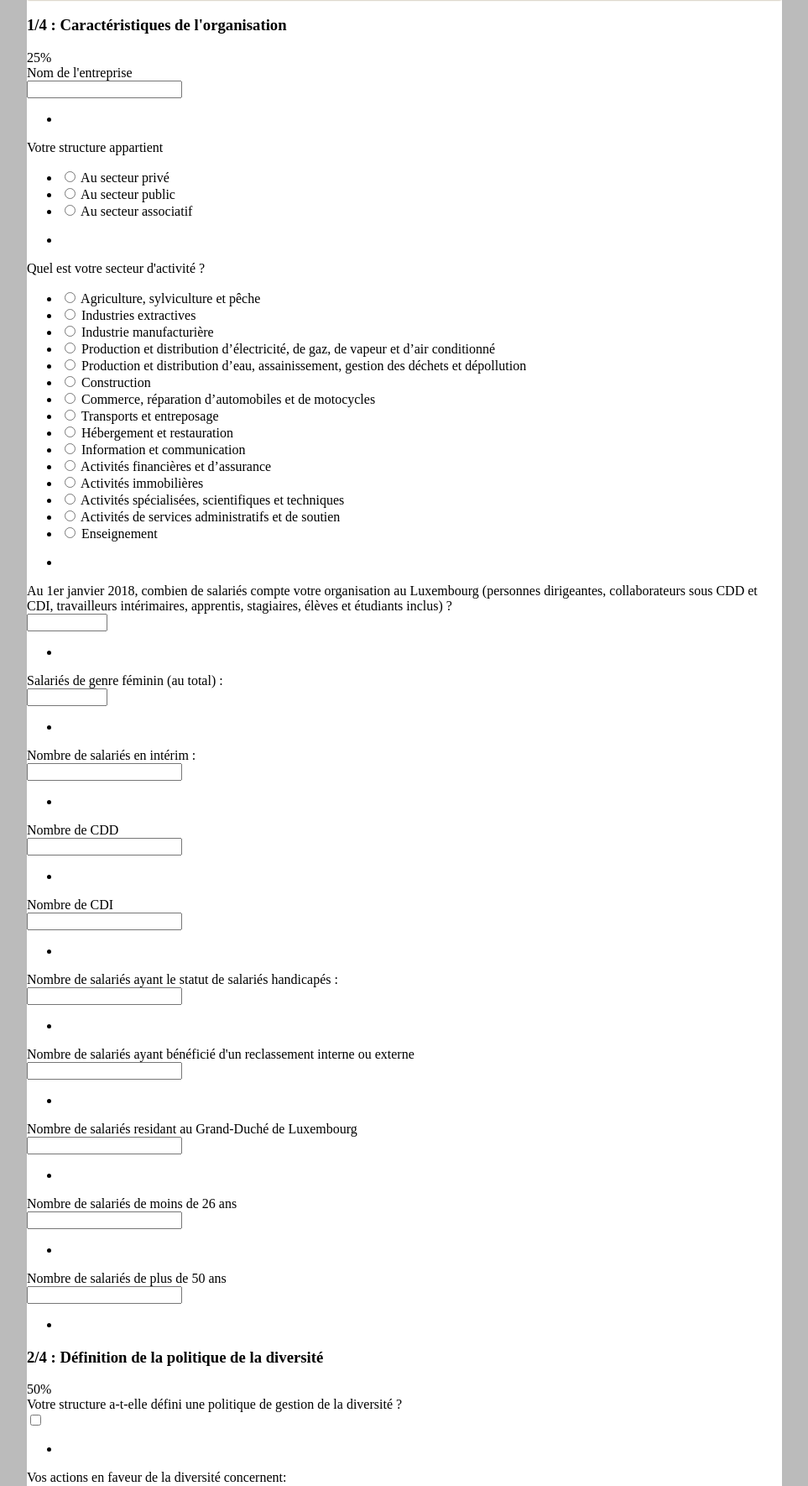
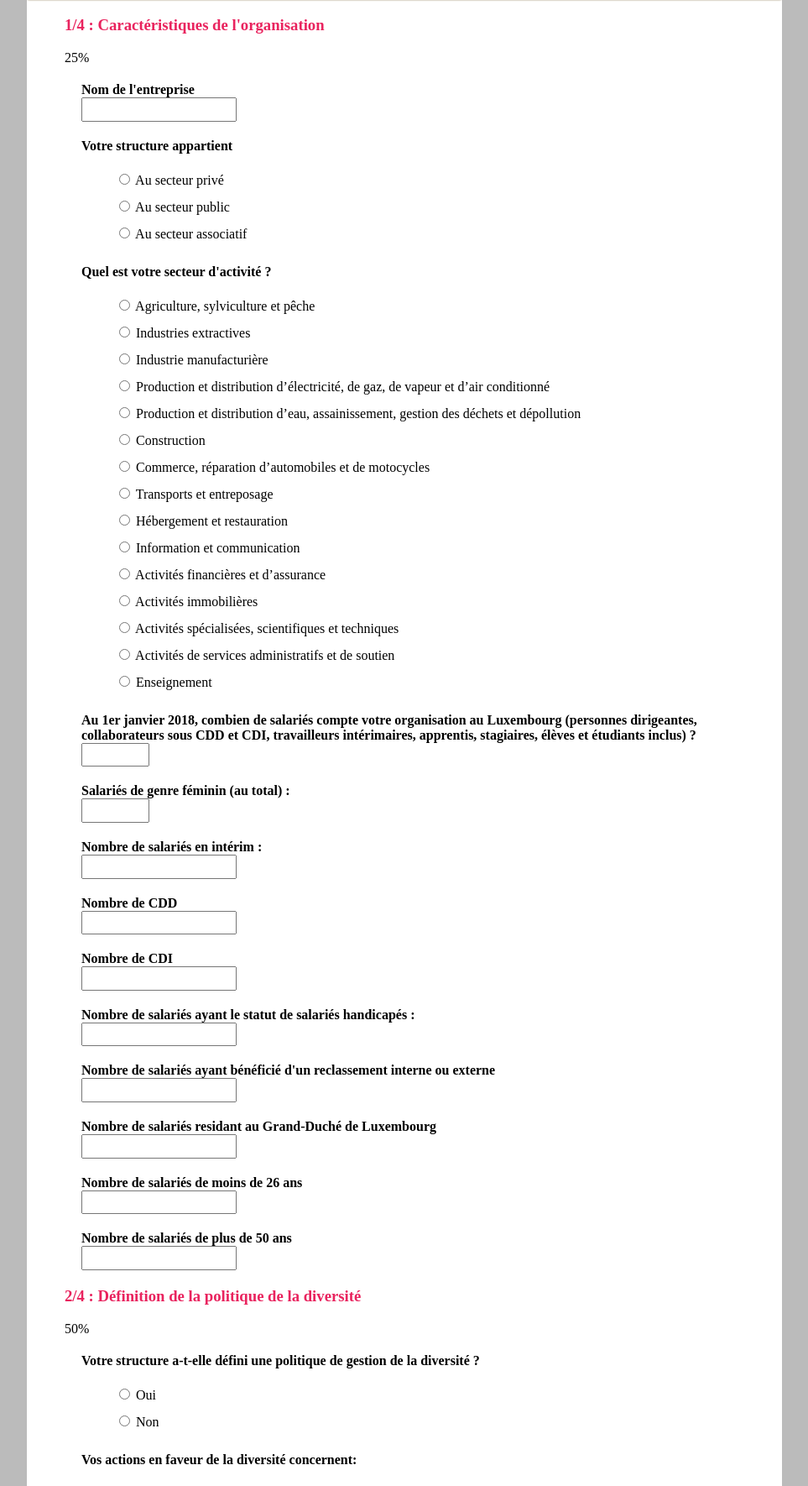
Before and after one commit to stellasia/l4gims, a Django app: page /diagnostic/ in a window 1280 px wide. Shown: the part 113-1883 px from the top of the page at 84% size, without its empty margins (158-1121 px from the left). Run offline with Django 3.2, Linux system fonts and the light colour scheme.

Commit message:
Last style

```diff
--- a/questionnaire/forms.py
+++ b/questionnaire/forms.py
@@ -69,6 +69,13 @@ class QuestionsForm(forms.Form):
         (9, "Partenariats avec des structures dédiées à l’emploi proches des publics discriminés (Adem, associations d’insertions,  associations spécialisées, ..."),
     )
 
+    YES_NO = (
+        #(None, "----"),
+        (True, "Oui"),
+        (False, "Non"),
+    )
+
+
     company_name = forms.CharField(label="Nom de l'entreprise", max_length=250)
 
     sector = forms.ChoiceField(
@@ -122,8 +129,10 @@ class QuestionsForm(forms.Form):
 
 
     # section 2
-    has_diversity_politics = forms.BooleanField(
+    has_diversity_politics = forms.ChoiceField(
         label="Votre structure a-t-elle défini une politique de gestion de la diversité ?",
+        choices=YES_NO,
+        widget=forms.RadioSelect
     )
     actions_for_diversity = forms.ChoiceField(
         label="Vos actions en faveur de la diversité concernent:",
@@ -144,3 +153,9 @@ class QuestionsForm(forms.Form):
         choices=WORK_CONDITIONS,
         widget=forms.RadioSelect
     )
+
+
+    def validate(self, data):
+        # TODO: check that number of female is less than number of employees
+        # and idem for disabled, etc...
+        return data
--- a/questionnaire/templates/questionnaire.html
+++ b/questionnaire/templates/questionnaire.html
@@ -26,12 +26,8 @@
           {% if form.company_name.errors %}
           {{ form.company_name.errors }}
           {% endif %}
-          <ul class="clear-both">
-            <li>
-              <label for="company_name" class="error" generated="true" style="display: none;"></label>
-            </li>
-          </ul>
         </div>
+      </div>
 
       <div id="question_1" class="form-group">
         <div class="libelle">
@@ -45,12 +41,8 @@
           {% if form.sector.errors %}
           {{ form.sector.errors }}
           {% endif %}
-          <ul class="clear-both">
-            <li>
-              <label for="sector" class="error" generated="true" style="display: none;"></label>
-            </li>
-          </ul>
         </div>
+      </div>
 
       <div id="question_2" class="form-group">
         <div class="libelle">
@@ -64,12 +56,8 @@
           {% if form.activity.errors %}
           {{ form.activity.errors }}
           {% endif %}
-          <ul class="clear-both">
-            <li>
-              <label for="activity" class="error" generated="true" style="display: none;"></label>
-            </li>
-          </ul>
         </div>
+      </div>
 
       <div id="question_3" class="form-group">
         <div class="libelle">
@@ -83,12 +71,8 @@
           {% if form.num_employees.errors %}
           {{ form.num_employees.errors }}
           {% endif %}
-          <ul class="clear-both">
-            <li>
-              <label for="num_employees" class="error" generated="true" style="display: none;"></label>
-            </li>
-          </ul>
         </div>
+      </div>
 
       <div id="question_4" class="form-group">
         <div class="libelle">
@@ -102,12 +86,8 @@
           {% if form.num_employee_female.errors %}
           {{ form.num_employee_female.errors }}
           {% endif %}
-          <ul class="clear-both">
-            <li>
-              <label for="num_employee_female" class="error" generated="true" style="display: none;"></label>
-            </li>
-          </ul>
         </div>
+      </div>
 
       <div id="question_5" class="form-group">
         <div class="libelle">
@@ -121,12 +101,8 @@
           {% if form.num_contract_interim.errors %}
           {{ form.num_contract_interim.errors }}
           {% endif %}
-          <ul class="clear-both">
-            <li>
-              <label for="num_contract_interim" class="error" generated="true" style="display: none;"></label>
-            </li>
-          </ul>
         </div>
+      </div>
 
       <div id="question_6" class="form-group">
         <div class="libelle">
@@ -140,12 +116,8 @@
           {% if form.num_contract_temporary.errors %}
           {{ form.num_contract_temporary.errors }}
           {% endif %}
-          <ul class="clear-both">
-            <li>
-              <label for="num_contract_temporary" class="error" generated="true" style="display: none;"></label>
-            </li>
-          </ul>
         </div>
+      </div>
 
       <div id="question_7" class="form-group">
         <div class="libelle">
@@ -159,12 +131,8 @@
           {% if form.num_contract_permanent.errors %}
           {{ form.num_contract_permanent.errors }}
           {% endif %}
-          <ul class="clear-both">
-            <li>
-              <label for="num_contract_permanent" class="error" generated="true" style="display: none;"></label>
-            </li>
-          </ul>
         </div>
+      </div>
 
       <div id="question_8" class="form-group">
         <div class="libelle">
@@ -178,12 +146,8 @@
           {% if form.num_employee_disabled.errors %}
           {{ form.num_employee_disabled.errors }}
           {% endif %}
-          <ul class="clear-both">
-            <li>
-              <label for="num_employee_disabled" class="error" generated="true" style="display: none;"></label>
-            </li>
-          </ul>
         </div>
+      </div>
 
       <div id="question_9" class="form-group">
         <div class="libelle">
@@ -197,12 +161,8 @@
           {% if form.num_employee_redeployed.errors %}
           {{ form.num_employee_redeployed.errors }}
           {% endif %}
-          <ul class="clear-both">
-            <li>
-              <label for="num_employee_redeployed" class="error" generated="true" style="display: none;"></label>
-            </li>
-          </ul>
         </div>
+      </div>
 
       <div id="question_10" class="form-group">
         <div class="libelle">
@@ -216,12 +176,8 @@
           {% if form.num_employee_living_in_lux.errors %}
           {{ form.num_employee_living_in_lux.errors }}
           {% endif %}
-          <ul class="clear-both">
-            <li>
-              <label for="num_employee_living_in_lux" class="error" generated="true" style="display: none;"></label>
-            </li>
-          </ul>
         </div>
+      </div>
 
       <div id="question_11" class="form-group">
         <div class="libelle">
@@ -235,12 +191,8 @@
           {% if form.num_employee_young.errors %}
           {{ form.num_employee_young.errors }}
           {% endif %}
-          <ul class="clear-both">
-            <li>
-              <label for="num_employee_young" class="error" generated="true" style="display: none;"></label>
-            </li>
-          </ul>
         </div>
+      </div>
 
       <div id="question_10" class="form-group">
         <div class="libelle">
@@ -254,12 +206,8 @@
           {% if form.num_employee_old.errors %}
           {{ form.num_employee_old.errors }}
           {% endif %}
-          <ul class="clear-both">
-            <li>
-              <label for="num_employee_old" class="error" generated="true" style="display: none;"></label>
-            </li>
-          </ul>
         </div>
+      </div>
 
       </div>
 
@@ -283,12 +231,8 @@
           {% if form.has_diversity_politics.errors %}
           {{ form.has_diversity_politics.errors }}
           {% endif %}
-          <ul class="clear-both">
-            <li>
-              <label for="has_diversity_politics" class="error" generated="true" style="display: none;"></label>
-            </li>
-          </ul>
         </div>
+      </div>
 
       <div id="question_2" class="form-group">
         <div class="libelle">
@@ -302,12 +246,8 @@
           {% if form.actions_for_diversity.errors %}
           {{ form.actions_for_diversity.errors }}
           {% endif %}
-          <ul class="clear-both">
-            <li>
-              <label for="actions_for_diversity" class="error" generated="true" style="display: none;"></label>
-            </li>
-          </ul>
         </div>
+      </div>
 
       </div>
 
@@ -333,11 +273,6 @@
           {% if form.process.errors %}
           {{ form.process.errors }}
           {% endif %}
-          <ul class="clear-both">
-            <li>
-              <label for="process" class="error" generated="true" style="display: none;"></label>
-            </li>
-          </ul>
         </div>
 
       </div>
@@ -363,11 +298,6 @@
           {% if form.work_conditions.errors %}
           {{ form.work_conditions.errors }}
           {% endif %}
-          <ul class="clear-both">
-            <li>
-              <label for="work_conditions" class="error" generated="true" style="display: none;"></label>
-            </li>
-          </ul>
         </div>
 
       </div>
--- a/questionnaire/urls.py
+++ b/questionnaire/urls.py
@@ -10,7 +10,6 @@ urlpatterns = [
     path('apropos/', TemplateView.as_view(template_name="about.html")),
     path('diagnostic/', views.QuestionnaireView.as_view()),
     path('merci/', TemplateView.as_view(template_name="merci.html")),
-    path('actions/', TemplateView.as_view(template_name="actions.html")),
     path('stats/', TemplateView.as_view(template_name="stats.html")),
 
 ]
--- a/static/style.css
+++ b/static/style.css
@@ -56,6 +56,58 @@ nav ul li a:hover {
 }
 
 
+footer {
+    margin-top: 10px;
+    border-top: 1px solid black;
+}
+
 form.diag {
+    width: 90%;
+    margin: auto;
+}
 
+form.diag h3 {
+    color: #E9235E;
 }
+
+form.diag input[type="submit"] {
+    background: #E9235E;
+    color: white;
+    border: none;
+    padding: 10px 20px;
+    cursor: pointer;
+}
+
+form.diag input[type="submit"]:hover {
+    background: #CC0033;
+}
+
+form.diag input {
+    line-height: 1.7em;
+}
+
+input[type=number]::-webkit-outer-spin-button,
+input[type=number]::-webkit-inner-spin-button {
+    -webkit-appearance: none;
+    margin: 0;
+}
+
+input[type=number] {
+    -moz-appearance:textfield;
+}
+
+form.diag ul {
+    list-style: none;
+}
+
+form.diag .form-group {
+    margin: 20px;
+}
+
+form.diag .libelle {
+    font-weight: bold;
+}
+
+form.diag li {
+    line-height: 2em;
+}
```
